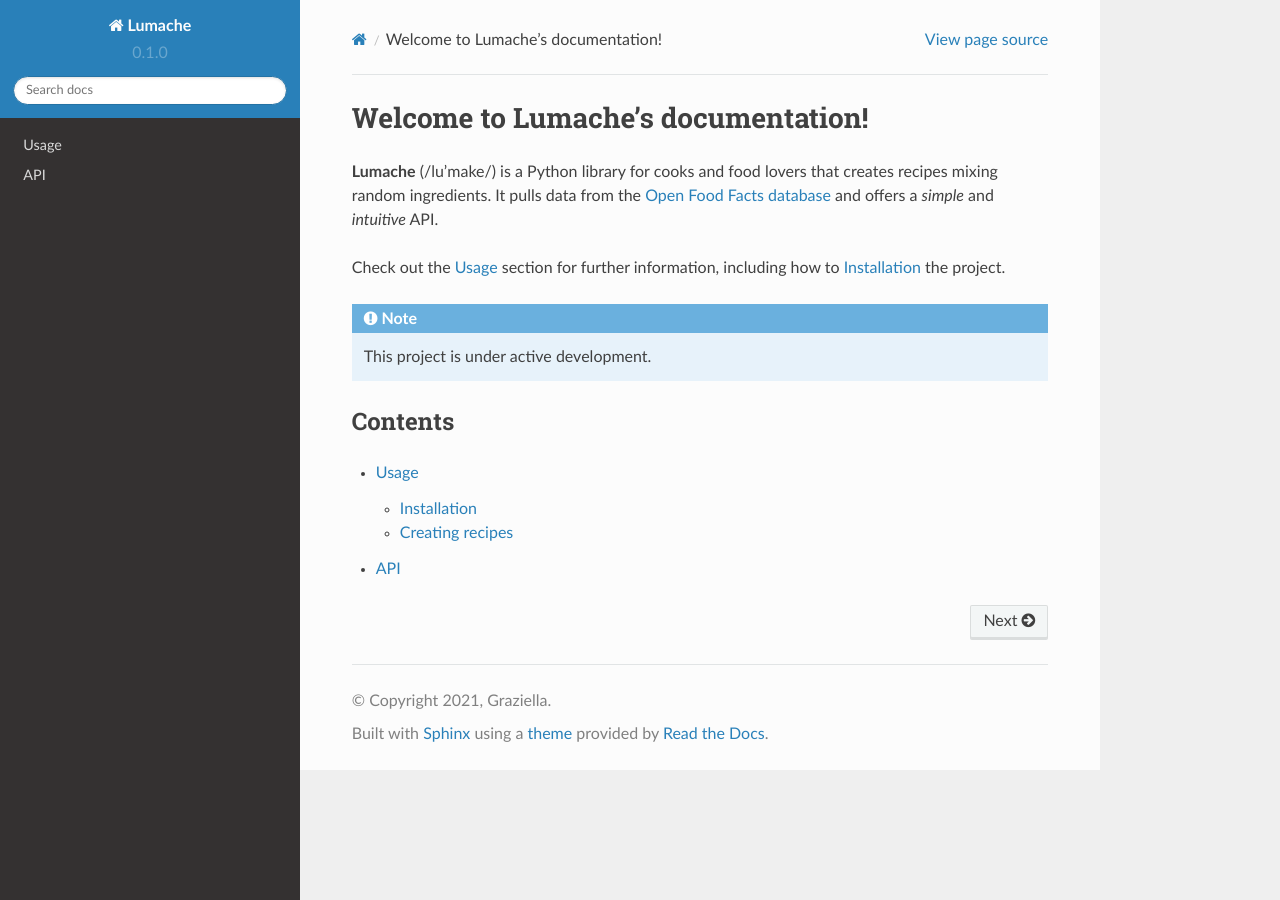
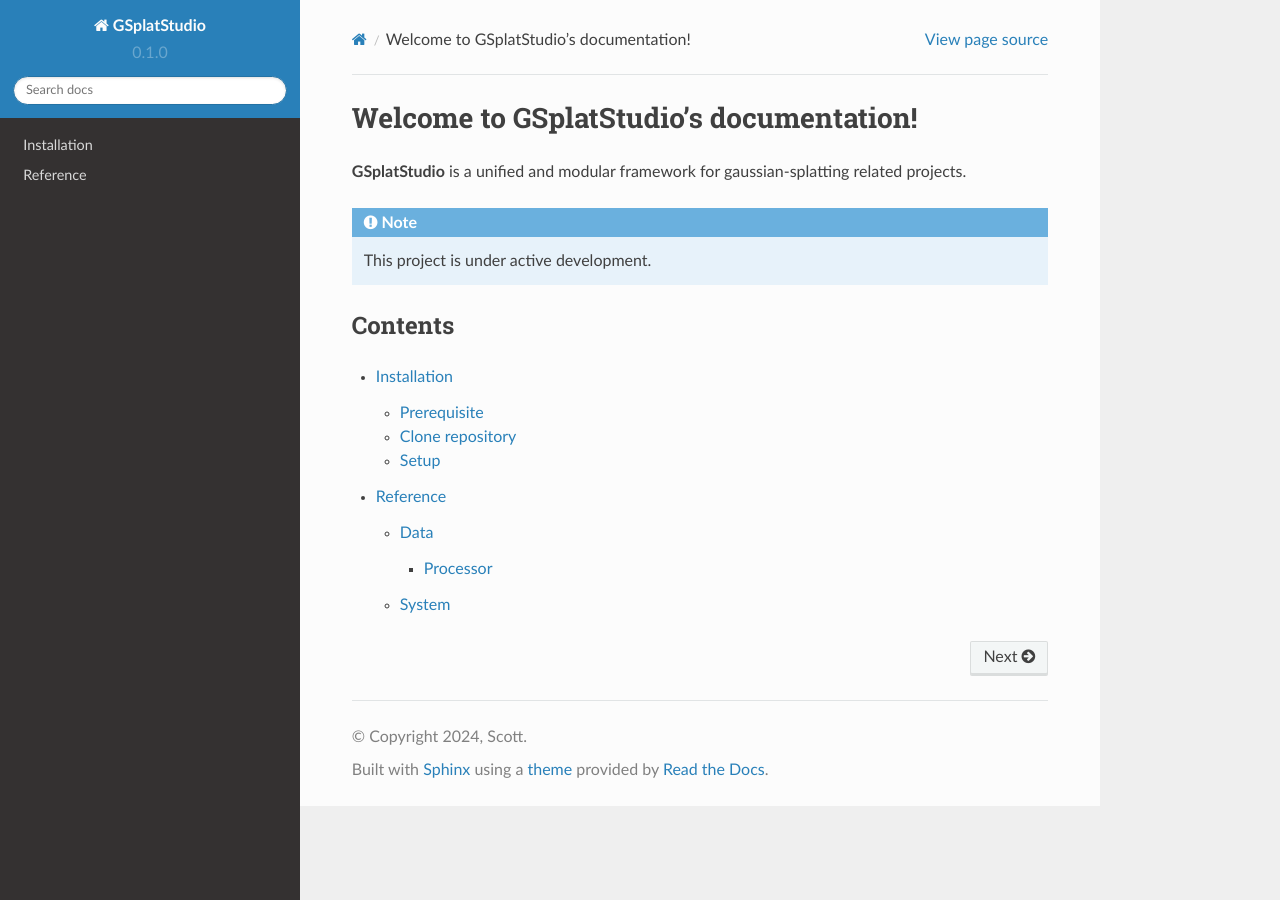
Before and after one commit to chaoren2357/gsplatstudio, a Sphinx documentation site: the page built from docs/source/index.rst, in a window 1280 px wide. Built offline with Sphinx 7.4.7 and the Read the Docs theme 2.0.0, drawn with Linux system fonts in a browser that asks for light colours.

Commit message:
Try to update docs

```diff
--- a/docs/source/conf.py
+++ b/docs/source/conf.py
@@ -2,9 +2,9 @@
 
 # -- Project information
 
-project = 'Lumache'
-copyright = '2021, Graziella'
-author = 'Graziella'
+project = 'GSplatStudio'
+copyright = '2024, Scott'
+author = 'Scott Gao'
 
 release = '0.1'
 version = '0.1.0'
--- a/docs/source/index.rst
+++ b/docs/source/index.rst
@@ -1,13 +1,8 @@
-Welcome to Lumache's documentation!
+Welcome to GSplatStudio's documentation!
 ===================================
 
-**Lumache** (/lu'make/) is a Python library for cooks and food lovers
-that creates recipes mixing random ingredients.
-It pulls data from the `Open Food Facts database <https://world.openfoodfacts.org/>`_
-and offers a *simple* and *intuitive* API.
+**GSplatStudio** is a unified and modular framework for gaussian-splatting related projects.
 
-Check out the :doc:`usage` section for further information, including
-how to :ref:`installation` the project.
 
 .. note::
 
@@ -17,6 +12,5 @@
 --------
 
 .. toctree::
-
-   usage
-   api
+   installation
+   reference
--- /dev/null
+++ b/docs/source/reference.rst
@@ -0,0 +1,19 @@
+===========
+Reference
+===========
+
+Some explaination...
+
+Data
+===========
+Data!
+
+
+Processor
+-----------
+Processor!
+
+System
+===========
+
+System!
```
Also changed, not shown: docs/source/api.rst (+26 -0 lines), docs/source/installation.rst (added, +23 -0 lines), docs/source/usage.rst (deleted, +0 -33 lines).
